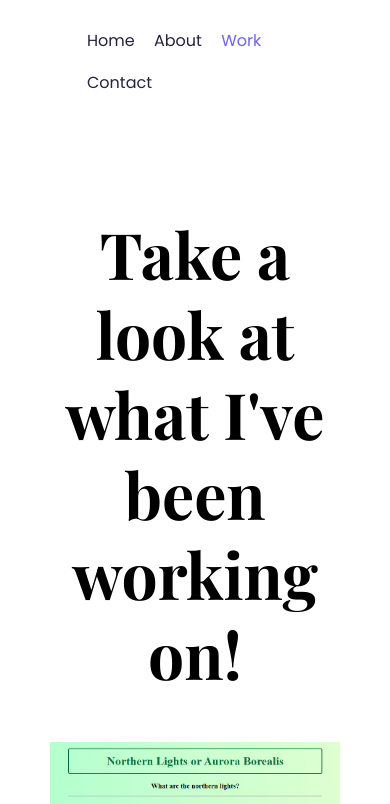
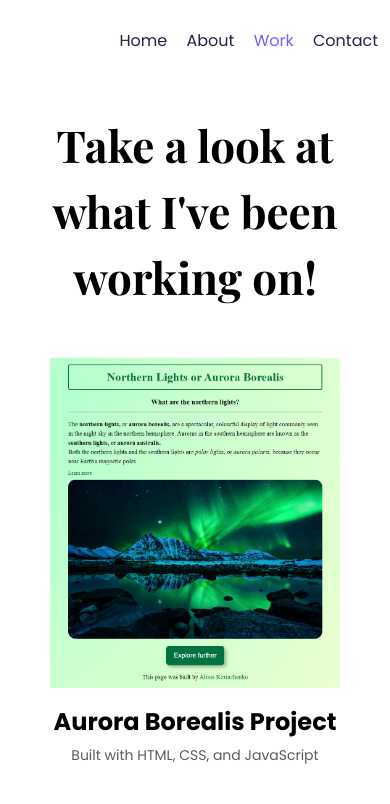
Before and after one commit to AlonaKoriachenko/my_portfolio_project, a plain HTML site: page work.html in a window 390 px wide. Shown: the top 804 px of the page. Drawn offline with nearby package versions, Linux system fonts and the light colour scheme.

Commit message:
Improved Responsive on small devices.

```diff
--- a/src/style.css
+++ b/src/style.css
@@ -133,7 +133,7 @@ p {
 }
 
 nav {
-  padding: 20px 60px;
+  padding: 20px 0;
 }
 
 nav ul {
@@ -201,7 +201,7 @@ footer .social-links a:hover {
 @media (max-width: 900px) {
   h1 {
     font-size: 44px;
-    line-height: 56px;
+    line-height: 1.5;
   }
 
   h2 {
@@ -217,6 +217,15 @@ footer .social-links a:hover {
     padding: 0;
   }
 
+  .content h1 {
+    font-size: 44px;
+    line-height: 1.5;
+  }
+
+  .content-container {
+    padding: 0 20px;
+  }
+
   .project-description {
     padding: 0;
     text-align: center;
```
